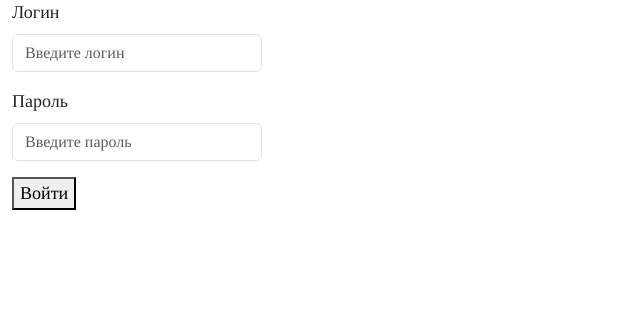
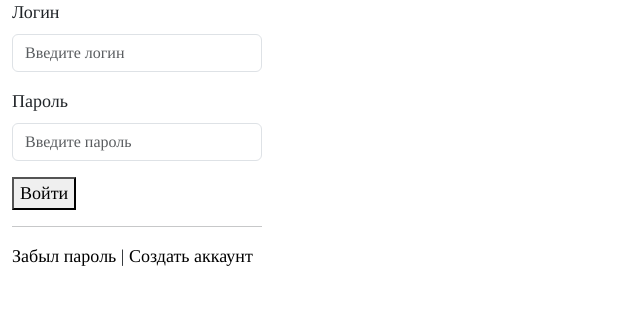
Before and after one commit to Randysman/widnowdesigns, a Django app: template widnowdesigns/users/templates/users/login.html in a window 1280 px wide. Shown: the part 147-473 px from the top of the page, without its empty margins (0-640 px from the left). Run offline with Django 5.2, Linux system fonts and the light colour scheme; the template is opened without the code that fills it, so the values that code supplies are empty; some libraries are stand-ins or nearby versions.

Commit message:
create 2 buttons on login list

```diff
--- a/widnowdesigns/users/templates/users/login.html
+++ b/widnowdesigns/users/templates/users/login.html
@@ -25,6 +25,12 @@
                 </div>
                 <button type="submit" class="login-btn form-style">Войти</button>
             </form>
+            <div class="reset-pass">
+                <hr>
+                <div class="mt-3">
+                    <a href="">Забыл пароль</a> | <a href="{% url 'user:registration' %}">Создать аккаунт</a>
+                </div>
+            </div>
         </div>
     </section>
 {% endblock content %}
```
